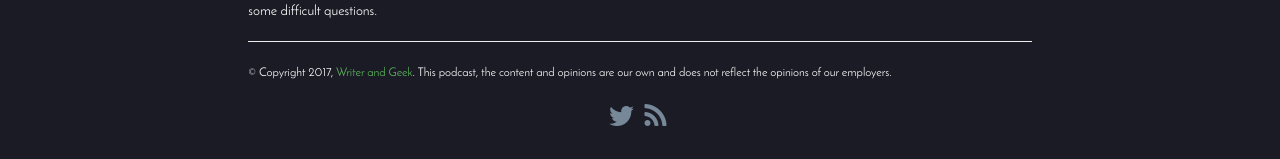
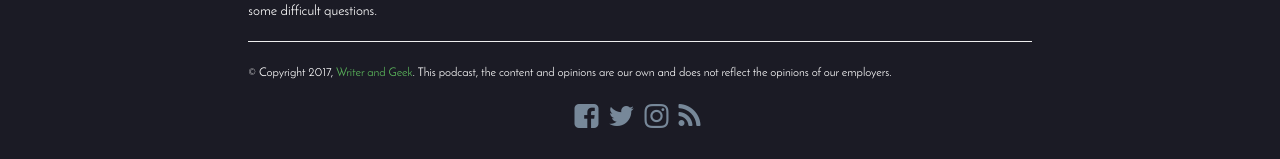
Before and after one commit to ramblingjoint/ramblingjoint, a Jekyll site: the page built from archives/index.html, in a window 1280 px wide. Shown: the part 822-981 px from the top of the page. Built offline with Jekyll 4.4.1, drawn with Linux system fonts in a browser that asks for light colours; comment, search, counter and statistics services are not loaded.

Commit message:
added more social icons

```diff
--- a/_includes/footer.html
+++ b/_includes/footer.html
@@ -11,7 +11,13 @@
                 <div class="text-center social-links">
                     <ul class="list-inline">
                         <li>
+                            <a href="https://facebook.com/writerandgeek" target="_blank"><i class="fa fa-facebook-square fa-2x"></i></a>
+                        </li>
+                        <li>
                             <a href="https://twitter.com/writerandgeek" target="_blank"><i class="fa fa-twitter fa-2x"></i></a>
+                        </li>
+                        <li>
+                            <a href="https://instagram.com/writerandgeek" target="_blank"><i class="fa fa-instagram fa-2x"></i></a>
                         </li>
                         <li>
                             <a href="http://feeds.feedburner.com/WriterAndGeek" target="_blank"><i class="fa fa-rss fa-2x"></i></a>
```
